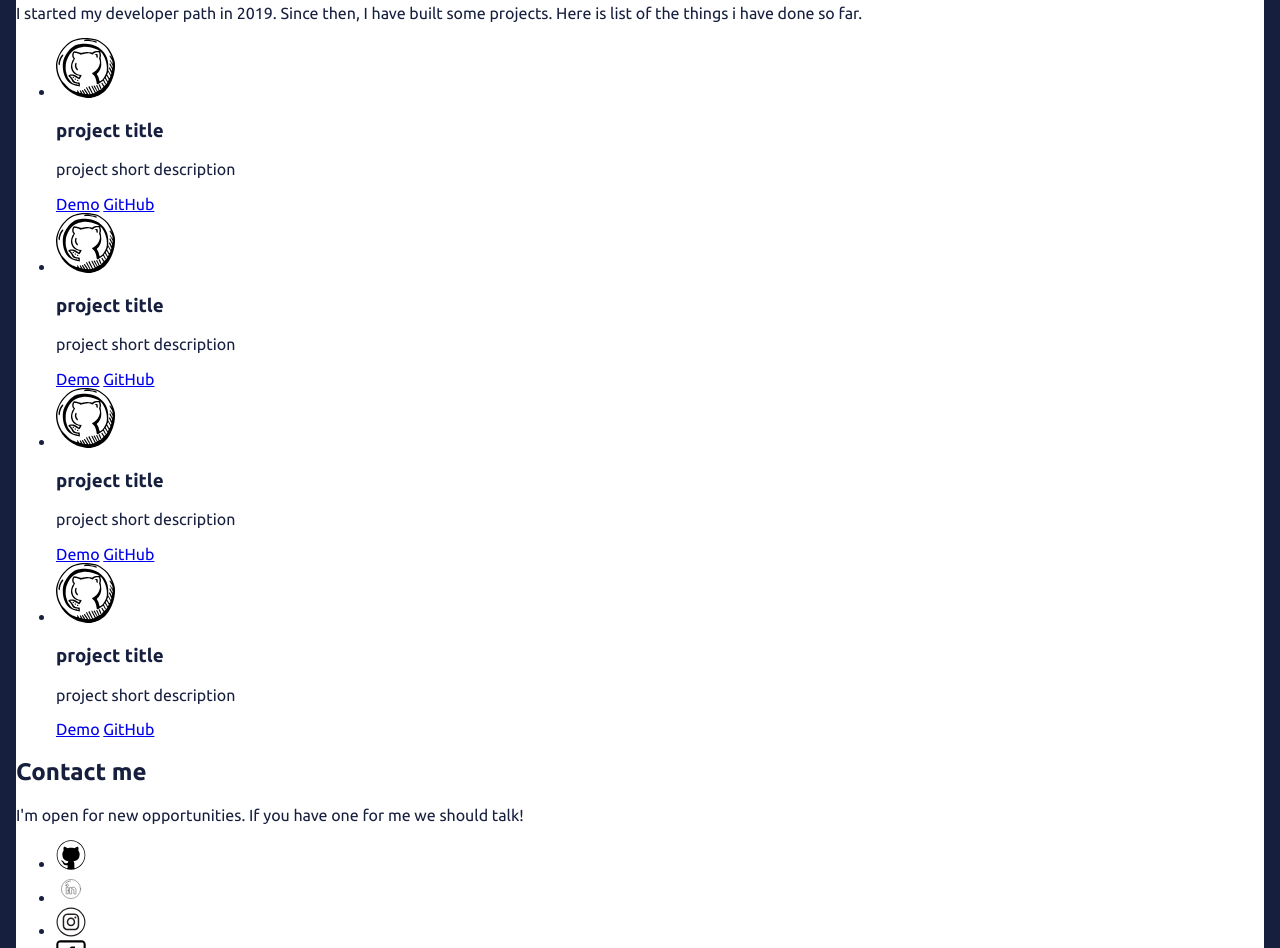
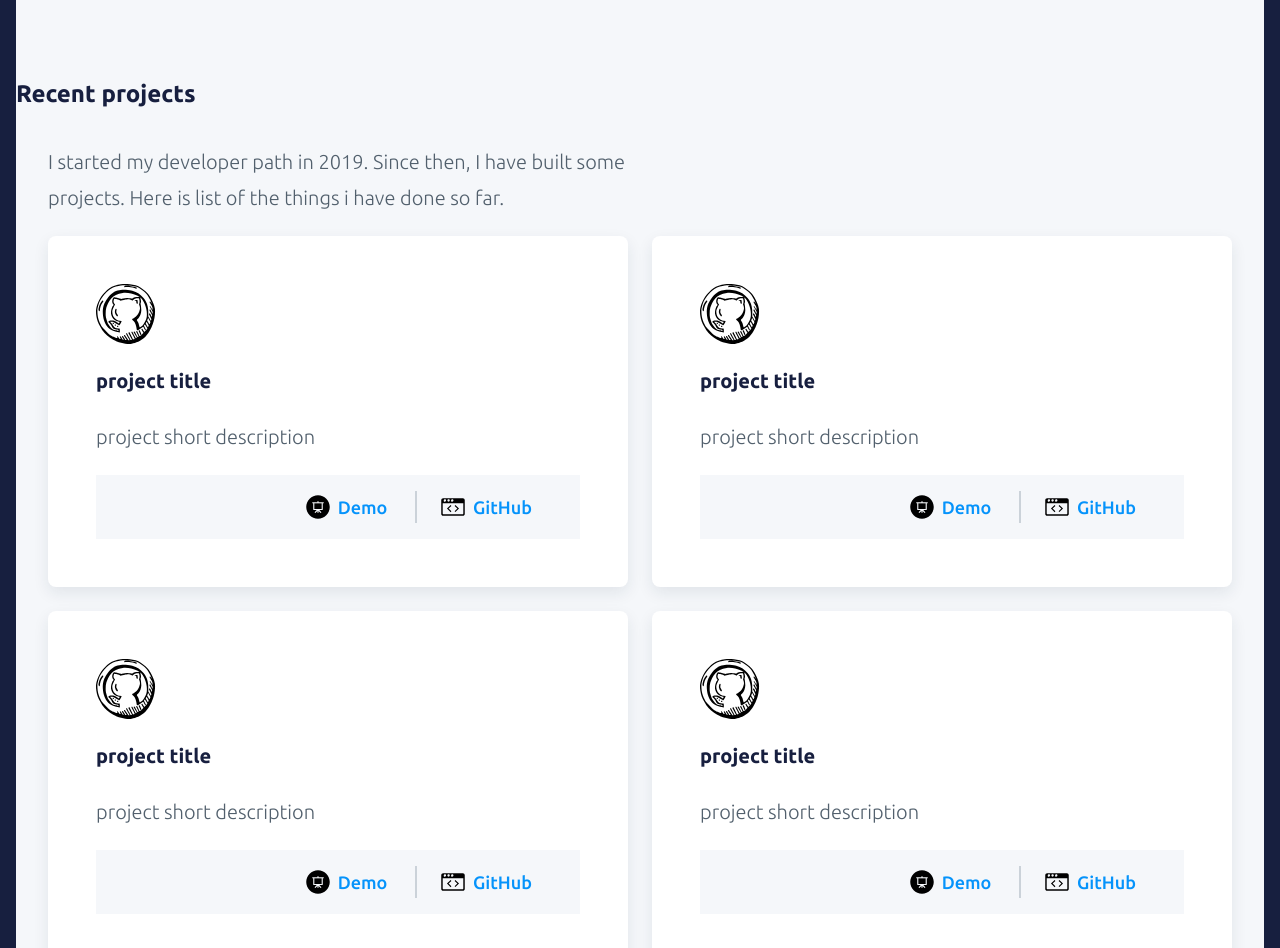
Before and after one commit to michal-robert-adamczyk/michal-robert-adamczyk.github.io, a website: page src/content/index.html in a window 1280 px wide. Shown: the part 1852-2800 px from the top of the page. Drawn offline with nearby package versions, Linux system fonts and the light colour scheme; files that its build step writes are made by us from their sources; files whose address does not match are found by name.

Commit message:
feat: desktop styles for projects section

```diff
--- a/src/content/index.html
+++ b/src/content/index.html
@@ -31,9 +31,12 @@
     <section class="hero">
       <img src="assets/img/Awatar.PNG" class="hero__image" alt="Michal Robert Adamczyk." />
       <h1 class="hero__tittle">Welkome on my homepage!</h1>
-      <p class="hero__description">I am Michal and i am an aspiring Frontend developer and Amateur fighter of mixed martial arts. You might be interested in checking the list of <a class="hero__link" href="#myskills">my skills</a> , do not forget to look at <a class="hero__link" href="#myprojects">my projects</a>. Currently i am looking for a new challenges and expierience so if you have one - <a class="hero__link" href="#contact">contact me</a>.</p>
-      <a class="hero__mail"
-      href="mailto:michal.robert.adamczyk@gmail.com">michal.rober.adamczyk@gmail.com</a>
+      <p class="hero__description">I am Michal and i am an aspiring Frontend developer and Amateur fighter of mixed
+        martial arts. You might be interested in checking the list of <a class="hero__link" href="#myskills">my
+          skills</a> , do not forget to look at <a class="hero__link" href="#myprojects">my projects</a>. Currently i am
+        looking for a new challenges and expierience so if you have one - <a class="hero__link" href="#contact">contact
+          me</a>.</p>
+      <a class="hero__mail" href="mailto:michal.robert.adamczyk@gmail.com">michal.robert.adamczyk@gmail.com</a>
     </section>
     <section id="myskills" class="skills">
       <h2 class="skills__title">
@@ -58,7 +61,7 @@
           <li class="skills-list__item">BJJ</li>
         </ul>
       </section>
-      <section class="skills-list skills-list--violet" >
+      <section class="skills-list skills-list--violet">
         <h3 class="skills-list__title">
           Know something about
         </h3>
@@ -90,48 +93,55 @@
         </ul>
       </section>
     </section>
-    <section id="myprojects">
+    <section id="myprojects" class="projects">
       <h2 class="projects__title">Recent projects</h2>
-      <p class="projects__description">I started my developer path in 2019. Since then, I have built some projects. Here is list of the things i have done
+      <div class="container">
+        <p class="projects__description">I started my developer path in 2019. Since then, I have built some projects.
+          Here is list of the things i have done
           so far. </p>
         <ul class="projects-list">
           <li class="project">
+            <div class="project__container">
               <img class="project__logo" src="assets/img/GitHub project.svg" alt="">
               <h3 class="project__title">project title</h3>
-          <p class="project__description">project short description</p>
+              <p class="projects__description">project short description</p>
               <div class="project__footer">
-            <a class="project__link" href="#" title="Demo: projecr_title.">Demo</a>
-            <a class="project__link" href="#" title="Source code: projecr_title.">GitHub</a>
+                <a class="project__link project__link--demo" href="#" title="Demo: projecr_title.">Demo</a>
+                <a class="project__link project__link--code" href="#" title="Source code: projecr_title.">GitHub</a>
               </div>
           </li>
           <li class="project">
+            <div class="project__container">
               <img class="project__logo" src="assets/img/GitHub project.svg" alt="">
               <h3 class="project__title">project title</h3>
-          <p class="project__description">project short description</p>
+              <p class="projects__description">project short description</p>
               <div class="project__footer">
-            <a class="project__link" href="#" title="Demo: projecr_title.">Demo</a>
-            <a class="project__link" href="#" title="Source code: projecr_title.">GitHub</a>
+                <a class="project__link project__link--demo" href="#" title="Demo: projecr_title.">Demo</a>
+                <a class="project__link project__link--code" href="#" title="Source code: projecr_title.">GitHub</a>
               </div>
           </li>
           <li class="project">
+            <div class="project__container">
               <img class="project__logo" src="assets/img/GitHub project.svg" alt="">
               <h3 class="project__title">project title</h3>
-          <p class="project__description">project short description</p>
+              <p class="projects__description">project short description</p>
               <div class="project__footer">
-            <a class="project__link" href="#" title="Demo: projecr_title.">Demo</a>
-            <a class="project__link" href="#" title="Source code: projecr_title.">GitHub</a>
+                <a class="project__link project__link--demo" href="#" title="Demo: projecr_title.">Demo</a>
+                <a class="project__link project__link--code" href="#" title="Source code: projecr_title.">GitHub</a>
               </div>
           </li>
           <li class="project">
+            <div class="project__container">
               <img class="project__logo" src="assets/img/GitHub project.svg" alt="">
               <h3 class="project__title">project title</h3>
-          <p class="project__description">project short description</p>
+              <p class="projects__description">project short description</p>
               <div class="project__footer">
-            <a class="project__link" href="#" title="Demo: projecr_title.">Demo</a>
-            <a class="project__link" href="#" title="Source code: projecr_title.">GitHub</a>
+                <a class="project__link project__link--demo" href="#" title="Demo: projecr_title.">Demo</a>
+                <a class="project__link project__link--code" href="#" title="Source code: projecr_title.">GitHub</a>
               </div>
           </li>
         </ul>
+      </div>
     </section>
     <footer class="contact" id="contact">
       <h2 class="contact__title">Contact me</h2>
@@ -158,7 +168,7 @@
           </a>
         </li>
       </ul>
-      <a class="contact__mail" href="mailto:michal.rober.adamczyk@gmail.com">michal.rober.adamczyk@gmail.com</a>
+      <a class="contact__mail" href="mailto:michal.robert.adamczyk@gmail.com">michal.robert.adamczyk@gmail.com</a>
     </footer>
   </main>
 
--- a/src/scss/_variables.scss
+++ b/src/scss/_variables.scss
@@ -1,6 +1,7 @@
 $big-stone: #171F3F;
 $blue: #0593FB;
 $dark-blue: #2251CC;
+$light-gray: #F5F7FA;
 $gray: #52606D;
 $green: #06C847;
 $violet: #653CAD;
--- a/src/scss/main.scss
+++ b/src/scss/main.scss
@@ -5,6 +5,7 @@
 
 @import "modules/hero.scss";
 @import "modules/skills.scss";
+@import "modules/projects.scss";
 
 html {
   box-sizing: border-box;
@@ -26,6 +27,11 @@ body {
 	font-smoothing: antialiased;
 }
 
+.container {
+  max-width: 1184px;
+  margin: 0 auto;
+}
+
 .project__logo{
   width: 60px;
   height: 60px;
--- /dev/null
+++ b/src/scss/modules/projects.scss
@@ -0,0 +1,93 @@
+.projects {
+    background: $light-gray;
+    padding: 8rem 0;
+    &__description {
+        font-weight: 300;
+        font-size: 1.25rem;
+        line-height: 2.25rem;
+        color: $gray;
+        max-width: 580px;
+    }
+    &__title {
+        font-size: 2.25;
+        margin: 0;
+        font-style: normal;
+        font-weight: 600;
+        padding: 1rem 0;
+        max-width: 1184px;
+    }
+}
+
+.projects-list {
+    display: grid;
+    grid-template-columns: 1fr 1fr;
+    column-gap: 1.5rem;
+    row-gap: 1.5rem;
+    margin: 0;
+    padding: 0;
+    list-style-type: none;
+}
+
+
+.project {
+    background: #fff;
+    box-shadow: 0px 6px 16px rgba(24, 41, 67, 0.09);
+    border-radius: 8px;
+    overflow: hidden;
+    &__container {
+        padding: 3rem;
+    }
+    &__description {
+        font-style: normal;
+        font-weight: 300;
+        font-size: 1.125rem;
+        line-height: 2rem;
+        margin: 0;
+    }
+    &__footer {
+        background: $light-gray;
+        padding: 1rem 3rem;
+        text-align: right;
+    }
+    &__link {
+        color: $blue;
+        font-weight: 500;
+        font-size: 18px;
+        text-decoration: none;
+        line-height: 32px;
+        display: inline-flex;
+        align-items: center;
+        & + &{
+            margin-left: 50px;
+            position: relative;
+            &::after {
+                content: '';
+                height: 32px;
+                width: 2px;
+                background: #CBD2D9;
+                display: block;
+                position: absolute;
+                left: -26px;
+                pointer-events: none;
+            }
+        }
+        &::before {
+            content: '';
+            display: block;
+            margin-right: 8px;
+            width: 24px;
+            height: 24px;
+            background: url('../assets/img/icon-demo.svg');
+        }
+        &--code::before {
+            background: url('../assets/img/icon-code.svg');
+        }
+    }
+    &__title {
+        font-style: normal;
+        font-weight: 600;
+        font-size: 20px;
+        line-height: 36px;
+        margin: 1rem 0 .5rem;
+    }
+}
```
Lines whose indentation alone changed are shown as unchanged.
